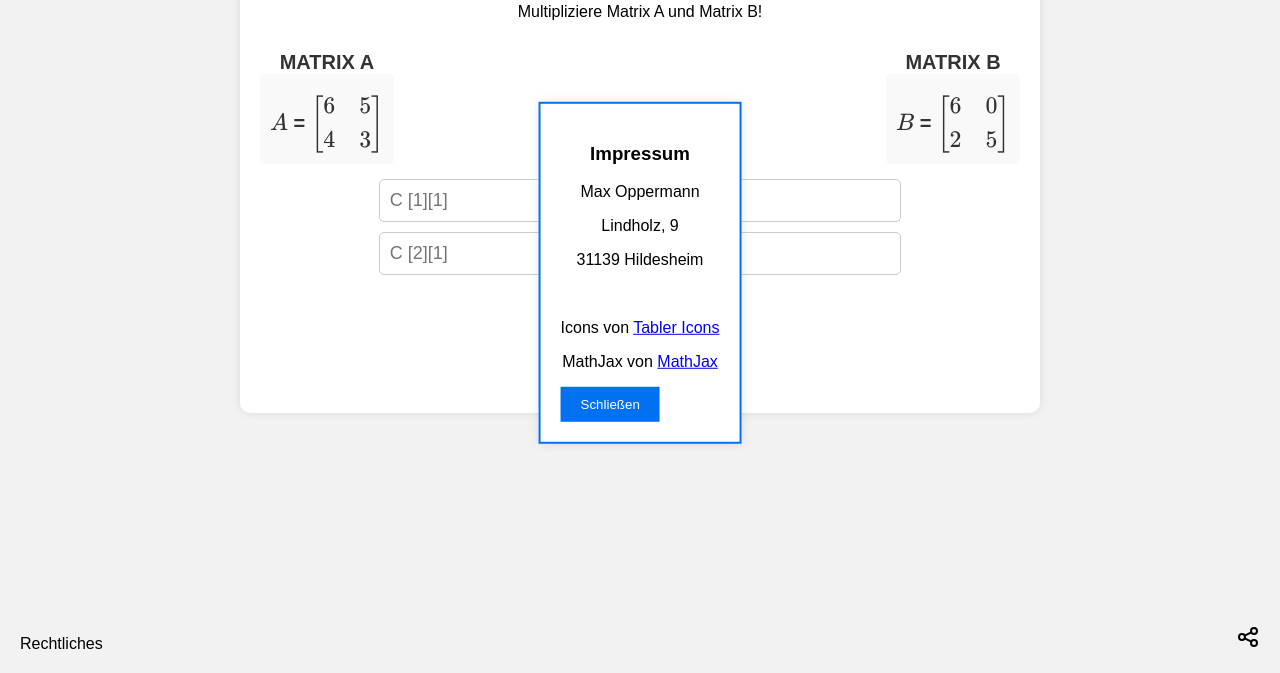
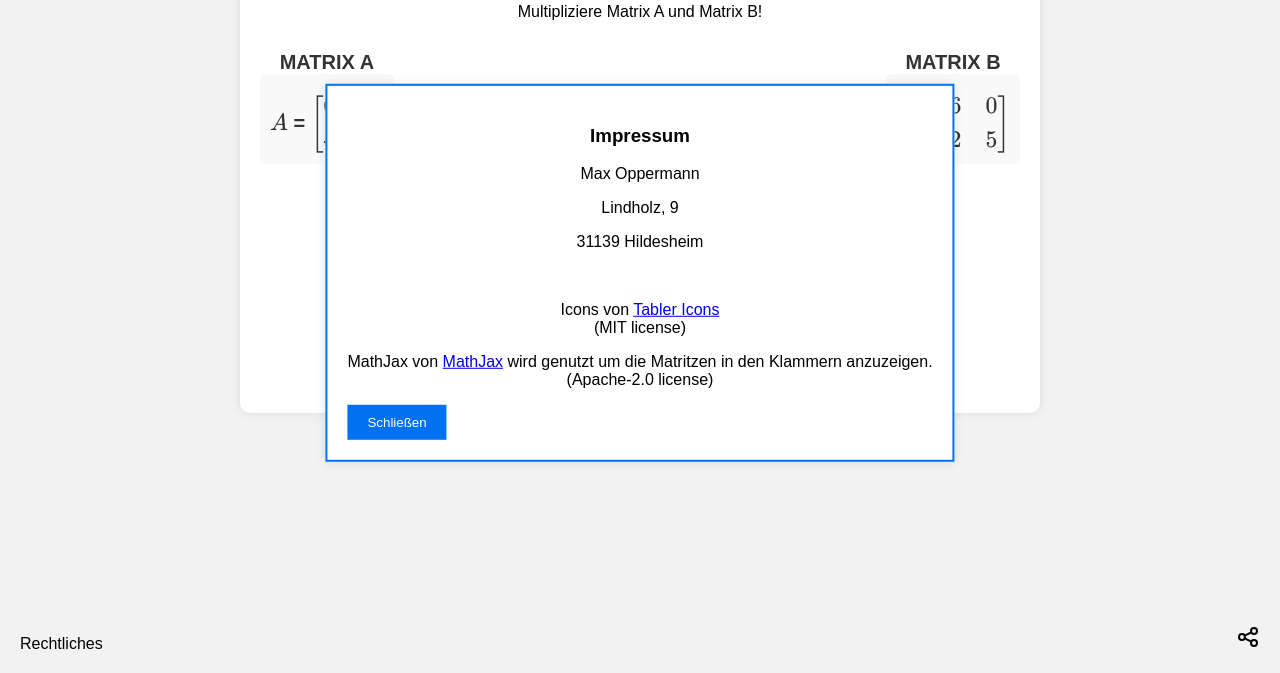
Before and after one commit to Max-42/MatGame, a plain HTML site: page index.html in a window 1280 px wide. Both pictures are taken after a click on the link "Rechtliches". Shown: the part 127-800 px from the top of the page. Drawn offline with nearby package versions, Linux system fonts and the light colour scheme.

Commit message:
add license information

```diff
--- a/index.html
+++ b/index.html
@@ -76,8 +76,8 @@
             <p>Lindholz, 9</p>
             <p>31139 Hildesheim</p>
             <br>
-            <p>Icons von <a href="https://tablericons.com/" target="_blank">Tabler Icons</a></p>
-            <p>MathJax von <a href="https://www.mathjax.org/" target="_blank">MathJax</a></p>
+            <p>Icons von <a href="https://tablericons.com/" target="_blank">Tabler Icons</a> <br>(MIT license)</p>
+            <p>MathJax von <a href="https://www.mathjax.org/" target="_blank">MathJax</a> wird genutzt um die Matritzen in den Klammern anzuzeigen. <br>(Apache-2.0 license)</p>
             <button id="closeLegal">Schließen</button>
         </div>
 
```
